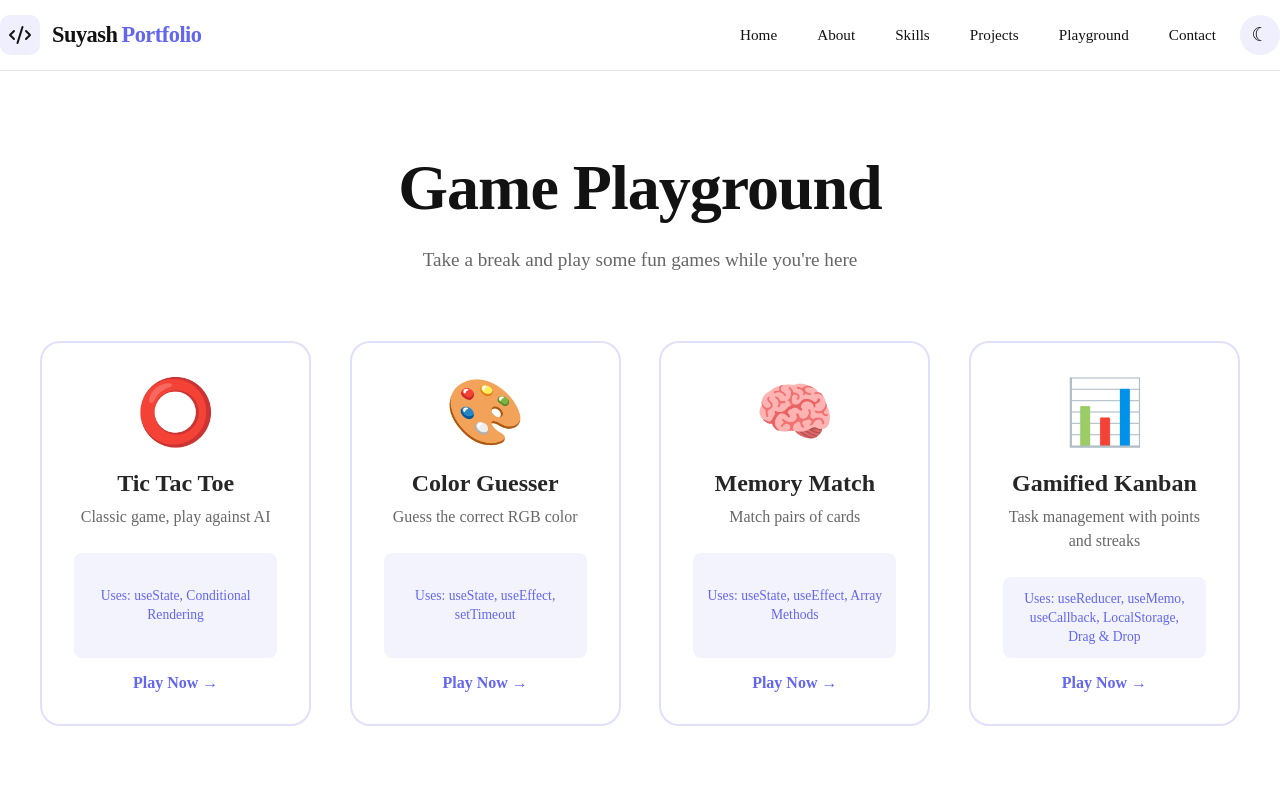
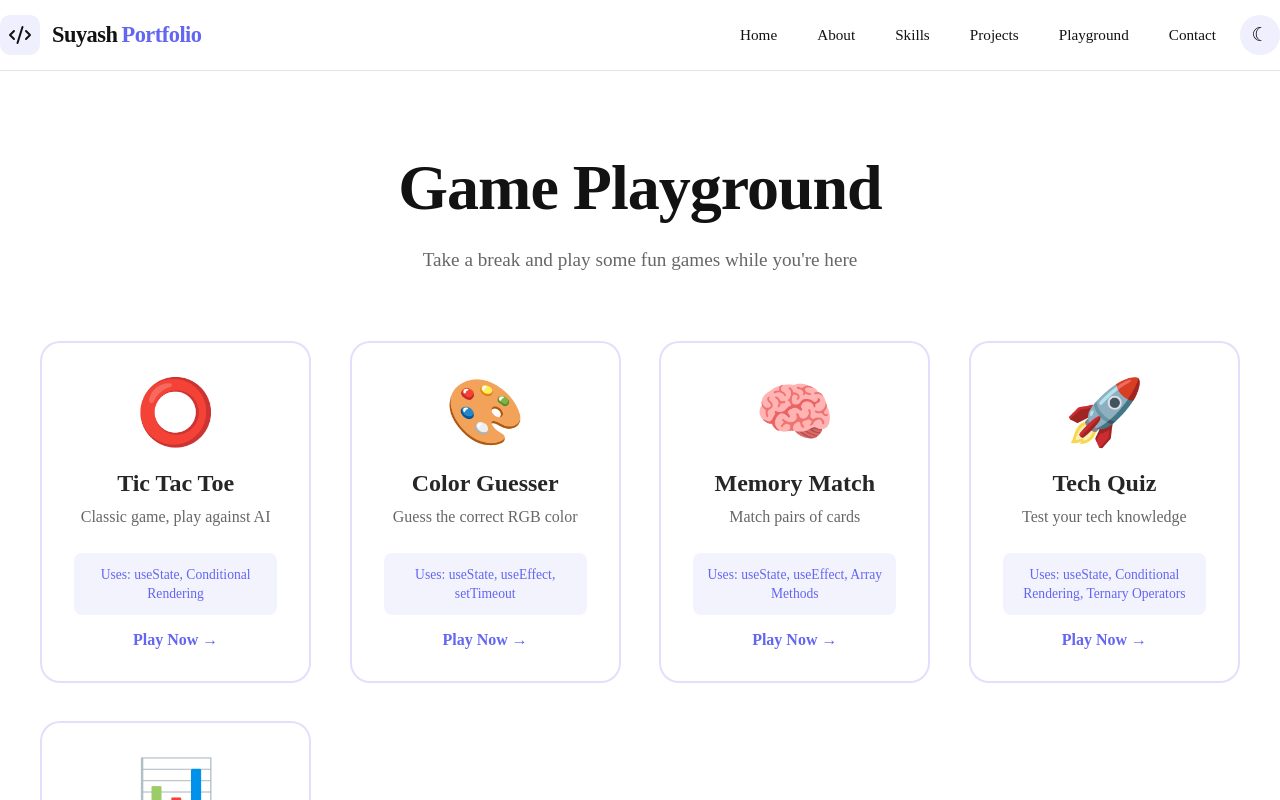
Before and after one commit to Suyash-Batham/suyash-batham-portfolio, a React (Create React App) app: page /playground in a window 1280 px wide. Shown: the top 800 px of the page. Built offline with nearby package versions, Linux system fonts and the light colour scheme.

Commit message:
Added removed game for build fix

```diff
--- a/src/pages/Playground/Playground.js
+++ b/src/pages/Playground/Playground.js
@@ -34,14 +34,14 @@ export default function Playground() {
       functionality: "useState, useEffect, Array Methods",
       component: MemoryMatch
     },
-    // {
-    //   id: "quiz",
-    //   name: "Tech Quiz",
-    //   icon: "🚀",
-    //   description: "Test your tech knowledge",
-    //   functionality: "useState, Conditional Rendering, Ternary Operators",
-    //   component: QuizGame
-    // },
+    {
+      id: "quiz",
+      name: "Tech Quiz",
+      icon: "🚀",
+      description: "Test your tech knowledge",
+      functionality: "useState, Conditional Rendering, Ternary Operators",
+      component: QuizGame
+    },
     {
       id: "kanban",
       name: "Gamified Kanban",
```
